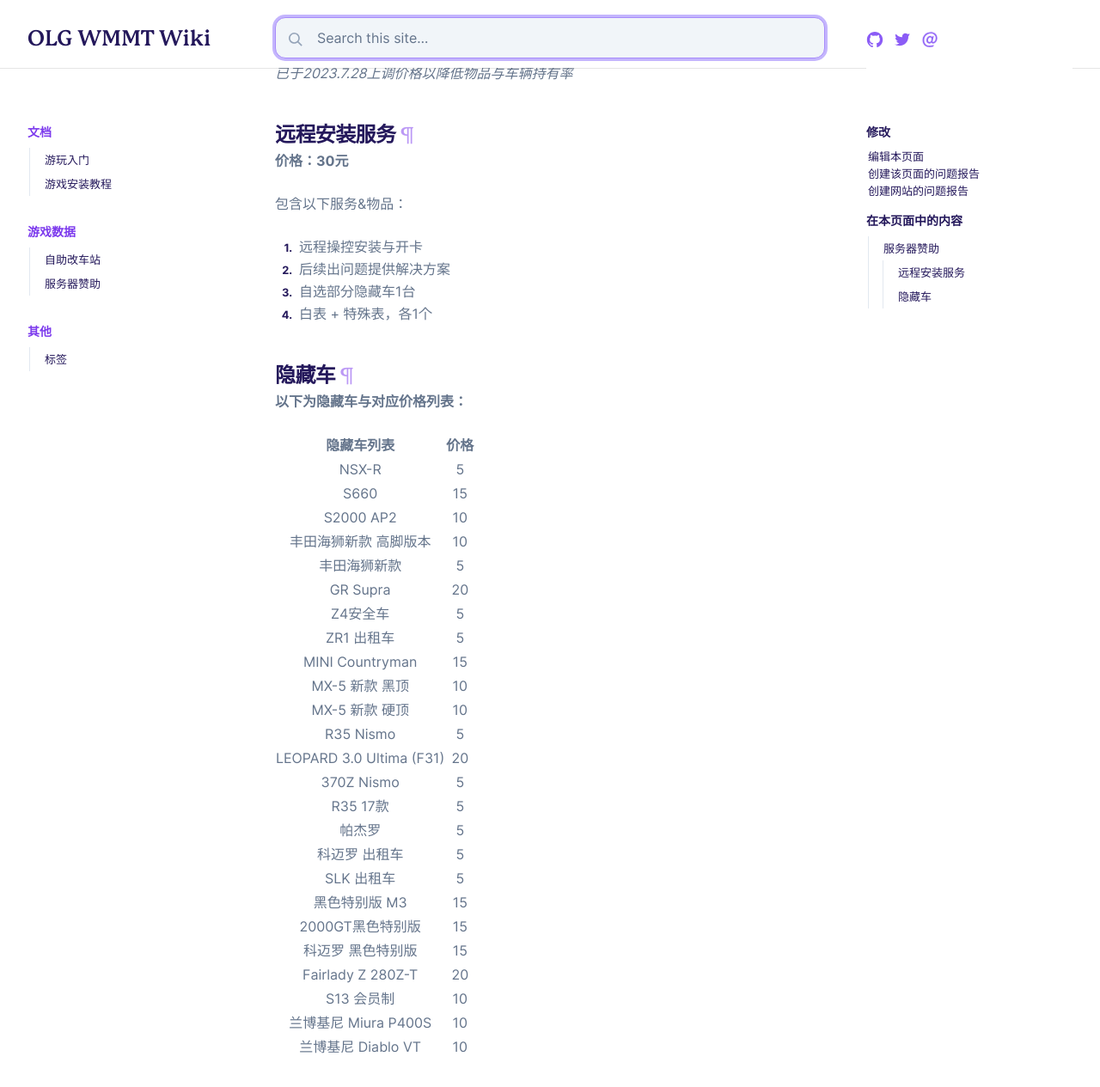
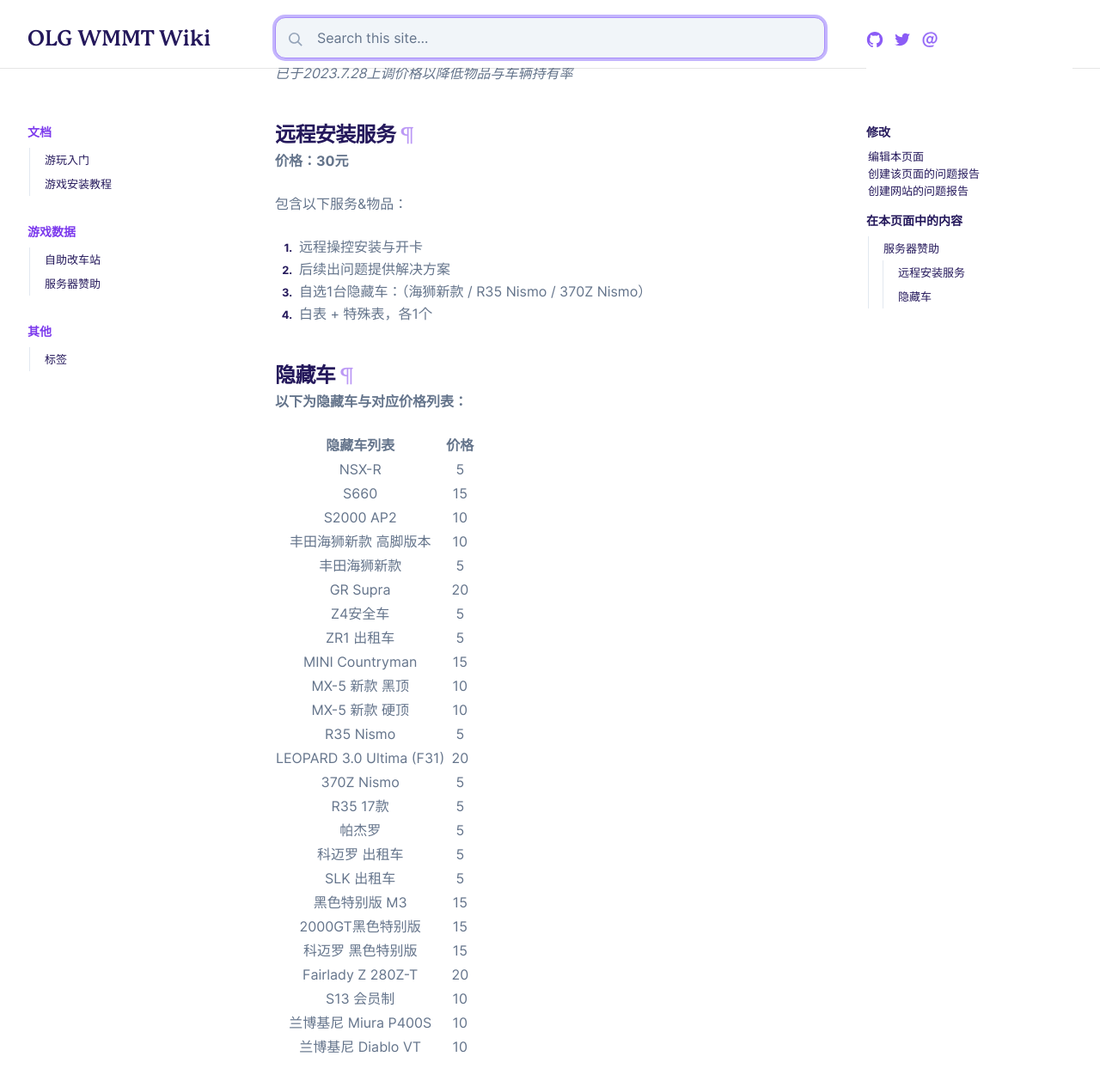
Before and after one commit to banapassport/SRC-Wiki, a Jekyll site: the page built from _docs/game_data/服务器赞助.md, in a window 1280 px wide and 1400 px high, scrolled down 289 px. Shown: the top 1265 px of the window at 86% size. Built offline with Jekyll 4.4.1, drawn with Linux system fonts in a browser that asks for light colours.

Commit message:
Test Table

```diff
--- a/_docs/game_data/服务器赞助.md
+++ b/_docs/game_data/服务器赞助.md
@@ -17,12 +17,15 @@ author:
 包含以下服务&物品：
 1. 远程操控安装与开卡
 2. 后续出问题提供解决方案
-3. 自选部分隐藏车1台
+3. 自选1台隐藏车：（海狮新款 / R35 Nismo / 370Z Nismo）
 4. 白表 + 特殊表，各1个
 
 ## 隐藏车
 
 **以下为隐藏车与对应价格列表：**
+
+
+<div class="table-wrapper" markdown="block">
 
 | 隐藏车列表               | 价格 |
 |:------------------------:|:--:|
@@ -51,3 +54,5 @@ author:
 | S13 会员制                  | 10 |
 | 兰博基尼 Miura P400S        | 10  |
 | 兰博基尼 Diablo VT          | 10  |
+
+</div>
--- a/assets/css/main.css
+++ b/assets/css/main.css
@@ -101,3 +101,7 @@ blockquote span{
   font-weight: bold;
   margin-top:1em;
 }
+
+.table-wrapper {
+  overflow-x: scroll;
+}
```
